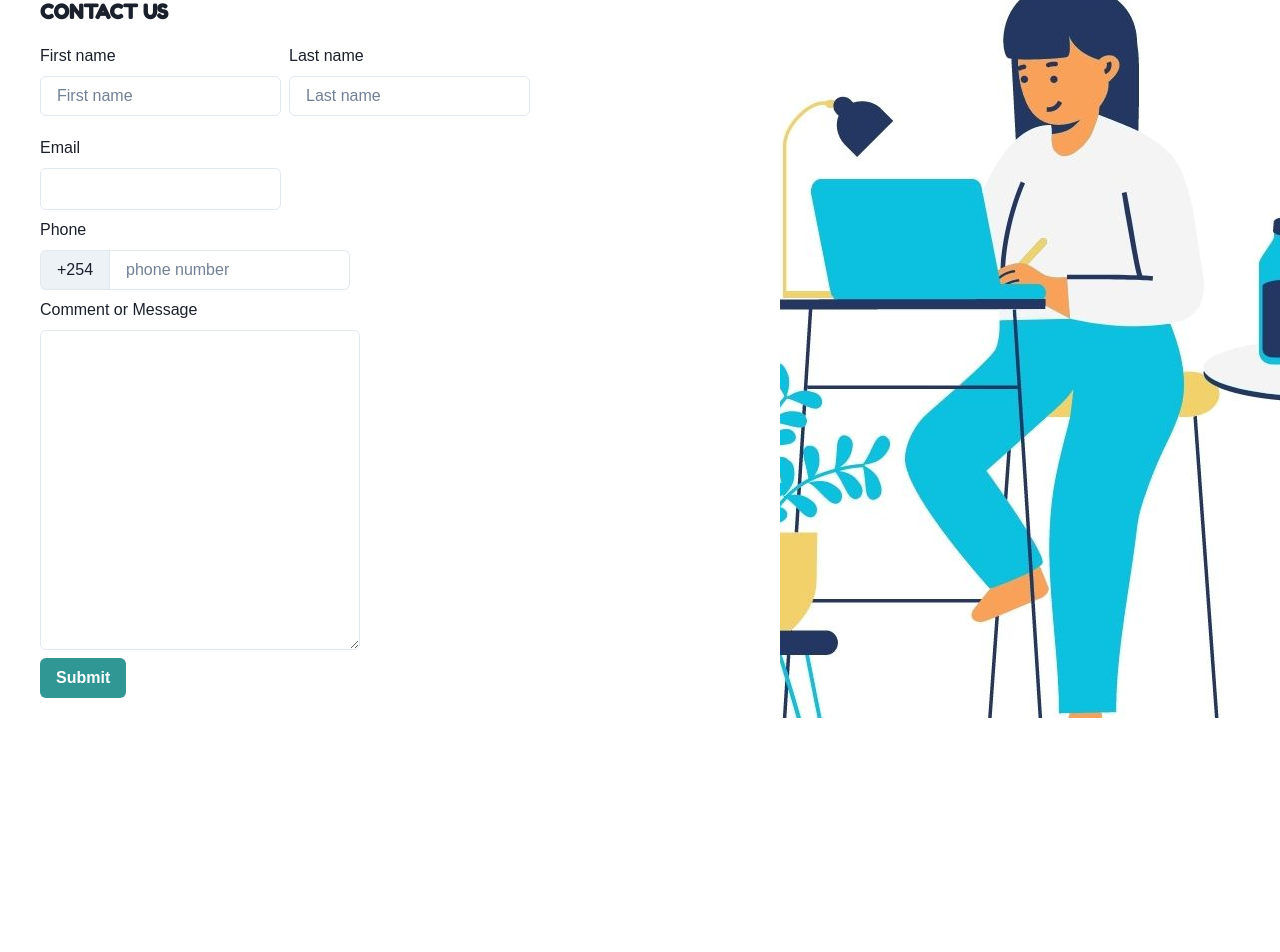
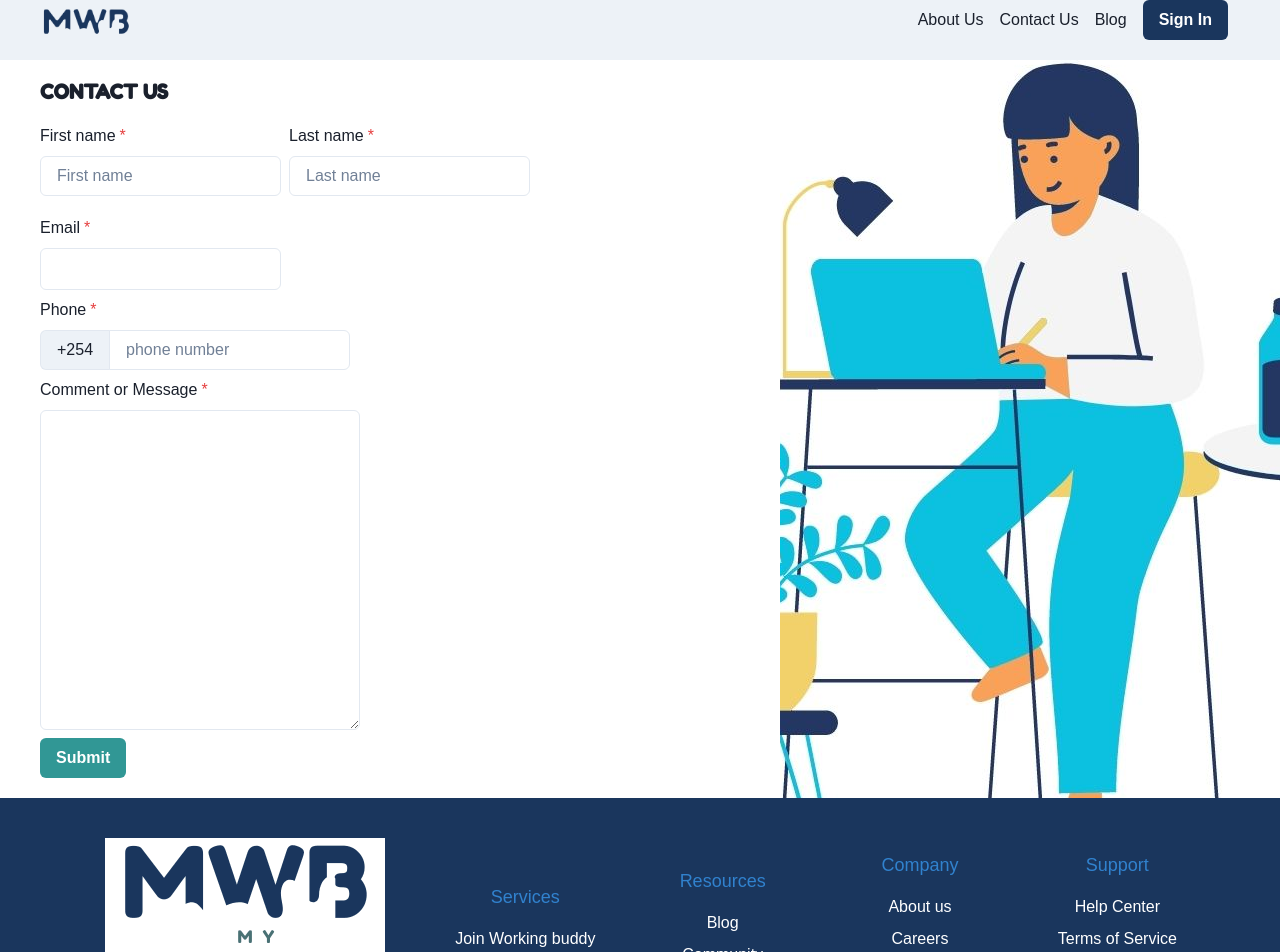
Before and after one commit to My-Working-Buddy/working-buddy, a React (Create React App) app: page /contact in a window 1280 px wide. Shown: the part 20-972 px from the top of the page. Before the commit the page ends 800 px from the top, so only its background shows below. Built offline with nearby package versions, Linux system fonts and the light colour scheme; a web font is replaced by a local one.

Commit message:
fix: make styling changes to the contact form

```diff
--- a/src/app/pages/ContactUs/ContactUs.tsx
+++ b/src/app/pages/ContactUs/ContactUs.tsx
@@ -10,16 +10,31 @@ import {
   InputLeftAddon,
   HStack,
   Textarea,
-  Image
+  Image,
 } from "@chakra-ui/react";
 import mwbCanva from "../../../assets/mwb-canva.jpg";
+import Footer from "../../components/Footer/Footer";
+import Navbar from "../../components/Navbar/Navbar";
 
 
 const ContactUs = () => {
+  const [value, setValue] = React.useState('');
+
+
+  // const handleSubmit = () => {
+  //   console.log('heyeyeyeyhe')
+  // };
+
+  const handleClick = () => {
+    console.log("waauuuzz")
+  }
+
   return (
+    <>
+    <><Navbar/></>
     <div>
       <Stack direction="row">
-      <FormControl px="10" py="5">
+        <FormControl px="10" py="5" isRequired >
           <Heading size="md">CONTACT US</Heading>
 
           <HStack py="5">
@@ -35,7 +50,7 @@ const ContactUs = () => {
           <Stack>
             <div>
               <FormLabel>Email</FormLabel>
-            <Input w="1/2" type="Email" py="5" />
+              <Input w="1/2" type="email" py="5" />
             </div>
             <div>
               <FormLabel>Phone</FormLabel>
@@ -47,8 +62,7 @@ const ContactUs = () => {
                     w="1/2"
                     type="phone"
                     borderLeftRadius="0"
-                  placeholder="phone number"
-                />
+                    placeholder="phone number" />
                 </InputGroup>
               </Stack>
             </div>
@@ -58,21 +72,19 @@ const ContactUs = () => {
             </div>
 
             <div>
-          <Button type="submit" colorScheme="teal">Submit</Button>
+              <Button type="submit" colorScheme="teal" onClick={handleClick}>
+                Submit
+              </Button>
             </div>
           </Stack>
-
         </FormControl>
         <Image
           objectFit="none"
           maxW={{ base: "200%", lg: "500px" }}
           src={mwbCanva}
-          alt="banner-logo"
-        />
+          alt="banner-logo" />
       </Stack>
-
-
-    </div>
+    </div><Footer /></>
   );
 };
 
```
Lines whose indentation alone changed are shown as unchanged.
